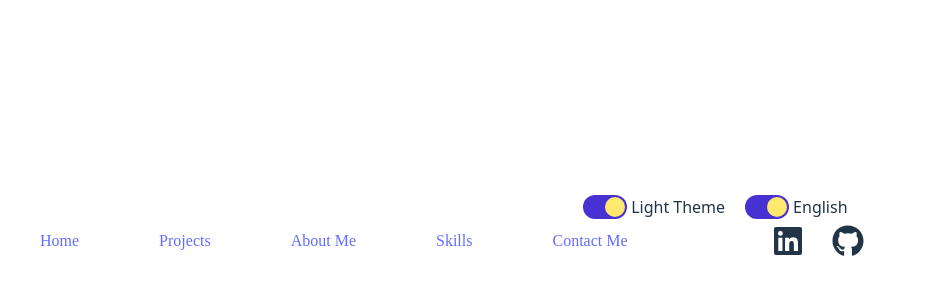
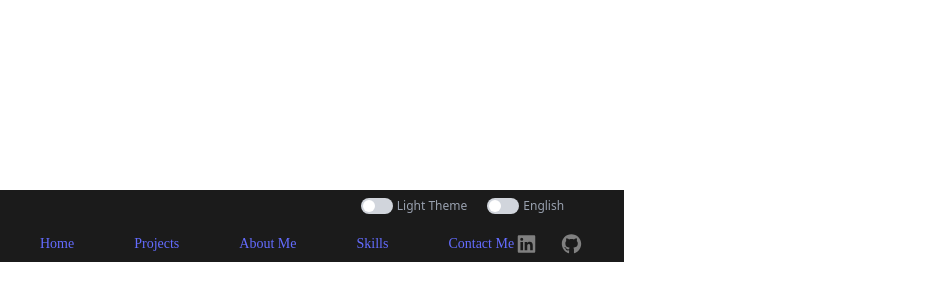
Before and after one commit to kaanarslann/Personal-Portfolio-Page, a React (Vite) app: page / in a window 1280 px wide. Shown: the part 174-474 px from the top of the page, without its empty margins (0-927 px from the left). Built offline with nearby package versions, Linux system fonts and the light colour scheme.

Commit message:
updated themeslider & header

```diff
--- a/src/components/ThemeSlider.jsx
+++ b/src/components/ThemeSlider.jsx
@@ -1,16 +1,34 @@
 export default function ThemeSlider() {
     return (
-        <div>
+        <>
+            <label class="inline-flex items-center cursor-pointer">
+            <input type="checkbox" class="sr-only peer" />
+            <div
+                className="relative w-8 h-4
+                    bg-gray-300
+                    peer-focus:outline-none peer-focus:ring-2 peer-focus:ring-blue-300
+                    rounded-full
+                    transition-colors
+                    peer-checked:bg-blue-600
+                    after:content-['']
+                    after:absolute after:top-0.5 after:left-0.5
+                    after:h-3 after:w-3
+                    after:bg-white after:rounded-full
+                    after:transition-transform
+                    peer-checked:after:translate-x-4"
+            ></div>
+            </label>
+        </>
+        /*<div>
             <label className="inline-flex items-center cursor-pointer">
                 <input type="checkbox" value="" className="sr-only peer"/>
-                <div className="relative w-11 h-6 bg-[#4731D3] dark:bg-[#3A3A3A] peer-focus:outline-none peer-focus:ring-4
+                <div className="relative w-9 h-5 bg-[#4731D3] dark:bg-[#3A3A3A] peer-focus:outline-none peer-focus:ring-4
                  peer-focus:ring-blue-300 dark:peer-focus:ring-blue-800 rounded-full peer rtl:peer-checked:after:-translate-x-full
                  peer-checked:after:border-white after:content-[''] after:absolute after:top-0.5 after:start-0.5
-                 after:bg-[#FFE86E] after:rounded-full after:h-5 after:w-5 after:transition-all
+                 after:bg-[#FFE86E] after:rounded-full after:h-4 after:w-4 after:transition-all
                  dark:border-gray-600 peer-checked:bg-[#4731D3]
                  dark:peer-checked:bg-[#3A3A3A] after:duration-300 after:ease-in-out after:translate-x-full peer-checked:after:translate-x-0
                  dark:after:mask-[radial-gradient(ellipse_at_30%_30%,transparent_40%,black_41%)]"></div>
-            </label>
-        </div>
+            </label>*/
     )
 }
--- a/src/sections/Header.jsx
+++ b/src/sections/Header.jsx
@@ -1,23 +1,41 @@
+import { useState } from "react"
+
 import ThemeSlider from "../components/ThemeSlider"
 import { FontAwesomeIcon } from "@fortawesome/react-fontawesome"
 import { faLinkedin, faGithub } from "@fortawesome/free-brands-svg-icons"
+import { faBars } from "@fortawesome/free-solid-svg-icons"
 
 export default function Header() {
+
+    const [isVisible, setIsVisible] = useState(false);
+    const toggleOptions = () => {
+        setIsVisible(!isVisible);
+    };
+
     return (
-        <header className="flex-col justify-center my-2 mx-10">
-            <section className="header-buttons flex gap-5 justify-end mr-5">
+        <header className="flex flex-col py-2 px-10 bg-[#1B1B1B] gap-5">
+            <section className="header-top flex justify-between md:justify-end mx-5">
+                <div className="header-buttons flex gap-5">
                     <div className="theme flex gap-1">
                         <ThemeSlider />
-                    <span className="">Light Theme</span>
+                        <span className="text-xs tracking-[1%] text-gray-400">Light Theme</span>
                     </div>
                     <div className="language flex gap-1">
                         <ThemeSlider />
-                    <span>English</span>
+                        <span className="text-xs tracking-[1%] text-gray-400">English</span>
+                    </div>
+                </div>
+                <div className="toggle-icon flex gap-5 justify-end md:hidden">
+                    <button onClick={toggleOptions}>
+                        <FontAwesomeIcon icon={faBars} size="lg" style={{color:"gray"}} />
+                    </button>
                 </div>
             </section>
-            <div className="flex gap-35 items-center justify-center">
-                <section className="header-nav flex justify-around">
-                    <nav className="flex gap-20 font-[IBM_Plex_Mono]">
+            <section className={`toggle-header transition-all duration-300 ${isVisible ? "hidden" : "block"} md:block`}>
+                <div className="flex flex-col md:flex-row gap-10 md:gap-0 items-center justify-center md:justify-evenly">
+                    <section className="header-nav flex">
+                        <nav className="flex flex-col md:flex-row gap-10 md:gap-15 font-[IBM_Plex_Mono]
+                        text-center text-sm tracking-[1%] text-gray-400 justify-center">
                             <a>Home</a>
                             <a>Projects</a>
                             <a>About Me</a>
@@ -26,10 +44,11 @@ export default function Header() {
                         </nav>
                     </section>
                     <section className="header-socials flex gap-5">
-                    <FontAwesomeIcon icon={faLinkedin} size="2xl"/>
-                    <FontAwesomeIcon icon={faGithub} size="2xl"/>
+                        <FontAwesomeIcon icon={faLinkedin} size="lg" style={{color:"gray"}}/>
+                        <FontAwesomeIcon icon={faGithub} size="lg" style={{color:"gray"}}/>
                     </section>
                 </div>
+            </section>
         </header>
     )
 }
```
Lines whose indentation alone changed are shown as unchanged.
